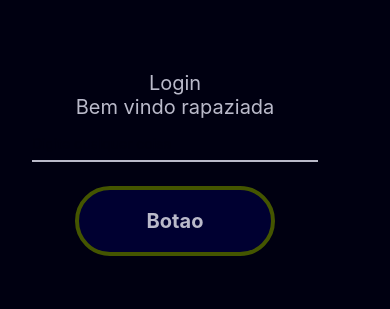
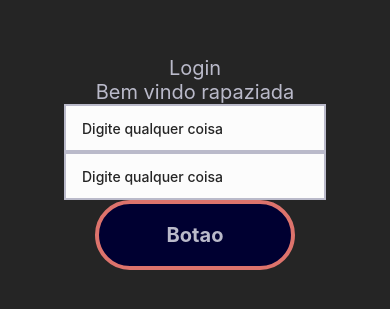
Before and after one commit to matheuslira13/MotorCycleProject, a React Native app: screen / in a window 390 px wide. Shown: the part 259-568 px from the top of the page. Built offline with nearby package versions, Linux system fonts and the light colour scheme.

Commit message:
feat: Atualiza TextInput

```diff
--- /dev/null
+++ b/metro.config.js
@@ -0,0 +1,4 @@
+// Learn more https://docs.expo.io/guides/customizing-metro
+const { getDefaultConfig } = require('expo/metro-config');
+
+module.exports = getDefaultConfig(__dirname);
--- a/package.json
+++ b/package.json
@@ -9,13 +9,15 @@
     "web": "expo start --web"
   },
   "dependencies": {
+    "@expo/dev-tools": "^0.13.173",
+    "@expo/ngrok": "^4.1.0",
     "@react-navigation/native": "^6.0.12",
     "@react-navigation/native-stack": "^6.8.0",
     "expo": "~46.0.9",
     "expo-status-bar": "~1.4.0",
     "react": "18.0.0",
     "react-dom": "18.0.0",
-    "react-native": "0.69.4",
+    "react-native": "0.69.6",
     "react-native-safe-area-context": "4.3.1",
     "react-native-screens": "~3.15.0",
     "react-native-web": "~0.18.7"
--- a/src/components/TextInput/TextInput.tsx
+++ b/src/components/TextInput/TextInput.tsx
@@ -12,7 +12,6 @@ interface TextInputProps {
   hint?: string;
   status?: StatusType;
   isPassword?: boolean;
-  isDisabled?: boolean;
   onTextInput?: (nextValue: any) => void;
 }
 
@@ -22,17 +21,13 @@ const TextInput = ({
   hint,
   status = "default",
   isPassword = false,
-  isDisabled = false,
+
   onTextInput,
 }: TextInputProps) => {
   const [isFocused, setFocused] = useState(false);
-  const [displayPassword, setDisplayPassword] = useState(false);
-  const { black, blue } = Colors.primary;
+  const { black } = Colors.primary;
 
-  // Decides if the component is rendered with disabled style
-  let statusProps;
-  if (!isDisabled) {
-    statusProps = {
+  let statusProps = {
       default: isFocused
         ? { style: styles.focused }
         : { style: styles.unfocused },
@@ -40,27 +35,31 @@ const TextInput = ({
       alert: { style: styles.alert },
       error: { style: styles.error },
     }[status];
-  } else {
-    statusProps = { style: styles.disabled };
-  }
+
+    let statusPropsForHint = {
+      default: isFocused
+        ? { style: styles.focused }
+        : { style: styles.unfocused },
+      success: { style: styles.successForHint },
+      alert: { style: styles.alertForHint },
+      error: { style: styles.errorForHint },
+    }[status];
+
 
   return (
     <View style={styles.container}>
       <View style={styles.inputView}>
         <RNTextInput
           value={value}
-          placeholder={placeholder}
-          secureTextEntry={isPassword && !displayPassword && !isDisabled}
+          placeholder={hint ? hint:placeholder}
+          secureTextEntry={isPassword}
           onTextInput={onTextInput}
-          editable={!isDisabled}
-          style={[styles.textInput, isDisabled && statusProps.style]}
-          placeholderTextColor={!isDisabled ? black : blue}
+          style={[styles.textInput, statusProps.style]}
+          placeholderTextColor={statusPropsForHint.style.color}
           onFocus={() => setFocused(true)}
           onBlur={() => setFocused(false)}
         />
       </View>
-      <View style={[styles.spacer, statusProps.style]} />
-      <Text style={[styles.hint, statusProps.style]}>{hint}</Text>
     </View>
   );
 };
--- a/src/components/TextInput/styles.ts
+++ b/src/components/TextInput/styles.ts
@@ -4,33 +4,32 @@ import GlobalStyles from "../../utils/styleGlobal";
 export const styles = StyleSheet.create({
   container: {
     width: "100%",
-    paddingHorizontal: GlobalStyles.$spacing5,
-    paddingVertical: GlobalStyles.$spacing3,
+    paddingHorizontal: GlobalStyles.$spacing7,
   },
   textInput: {
     flex: 1,
-    color: GlobalStyles.$feedback_error,
+    borderBottomWidth: GlobalStyles.$stroke2,
+    borderLeftWidth: GlobalStyles.$stroke2,
+    borderTopWidth: GlobalStyles.$stroke2,
+    borderWidth: GlobalStyles.$stroke2,
+    backgroundColor: GlobalStyles.$primary_white,
+    borderColor: GlobalStyles.$secondary_white,
+    paddingLeft: GlobalStyles.$spacing3,
+    height:GlobalStyles.$spacing6,
+    fontWeight: "500",
   },
   inputView: {
     alignItems: "center",
     justifyContent: "space-between",
     flexDirection: "row",
-  },
-  spacer: {
-    marginVertical: GlobalStyles.$spacing2,
-    borderBottomWidth: GlobalStyles.$stroke2,
-  },
-  hint: {
-    fontSize: GlobalStyles.$spacing28,
+
   },
   // Status
   unfocused: {
-    color: GlobalStyles.$secondary_white,
-    borderColor: GlobalStyles.$secondary_white,
+    color: GlobalStyles.$primary_black,
   },
   focused: {
-    color: GlobalStyles.$secondary_yellow,
-    borderColor: GlobalStyles.$secondary_yellow,
+    color: GlobalStyles.$secondary_white
   },
   success: {
     color: GlobalStyles.$feedback_success_dark,
@@ -44,11 +43,16 @@ export const styles = StyleSheet.create({
     color: GlobalStyles.$feedback_error_dark,
     borderColor: GlobalStyles.$feedback_error,
   },
-  disabled: {
-    color: GlobalStyles.$primary_black,
-    borderColor: GlobalStyles.$disabled,
-    opacity: 0.5,
+  //Hint
+  successForHint: {
+    color: GlobalStyles.$feedback_success_dark,
   },
+  alertForHint: {
+    color: GlobalStyles.$feedback_warning_dark,
+  },
+  errorForHint: {
+    color: GlobalStyles.$feedback_error_dark,
+  }
 });
 
 export default styles;
--- a/src/templates/Login/Login.tsx
+++ b/src/templates/Login/Login.tsx
@@ -2,7 +2,7 @@ import { useState } from "react";
 import { Text, View, Pressable } from "react-native";
 import { styles } from "./styles";
 import { useNavigation } from "@react-navigation/native";
-import ExemploHardParaVcs from "../../components/TextInput/TextInput";
+import TextInput from "../../components/TextInput/TextInput";
 
 type LoginProps = {
   text: string;
@@ -16,13 +16,19 @@ export default function Login({ text, setText, gotoNextScreen }: LoginProps) {
       <Text style={styles.title}>Login</Text>
       <Text>{text}</Text>
       <Text style={styles.title}>Bem vindo rapaziada</Text>
-      <ExemploHardParaVcs
+      <TextInput
         value={text}
         placeholder={"Digite qualquer coisa"}
-        hint={text}
         status={"default"}
         onTextInput={(e) => setText(e.target.value)}
-        isDisabled={false}
+        isPassword={true}
+      />
+      <TextInput
+        value={text}
+        placeholder={"Digite qualquer coisa"}
+        status={"default"}
+        onTextInput={(e) => setText(e.target.value)}
+        isPassword={true}
       />
       <Pressable style={styles.btn} onPress={gotoNextScreen}>
         <Text style={styles.textBtn}>Botao</Text>
--- a/src/templates/Login/styles.ts
+++ b/src/templates/Login/styles.ts
@@ -6,8 +6,8 @@ export const styles = StyleSheet.create({
     flex: 1,
     alignItems: "center",
     justifyContent: "center",
-    paddingRight: GlobalStyles.$spacing40,
-    backgroundColor: GlobalStyles.$primary_black,
+   backgroundColor:GlobalStyles.$primary_black
+
   },
   title: {
     fontSize: 20,
@@ -15,7 +15,7 @@ export const styles = StyleSheet.create({
   },
   btn: {
     backgroundColor: "#000031",
-    borderColor: GlobalStyles.$secondary_yellow,
+    borderColor: GlobalStyles.$primary_red,
     color: GlobalStyles.$secondary_white,
     borderLeftWidth: 4,
     borderRightWidth: 4,
--- a/src/utils/Constants.tsx
+++ b/src/utils/Constants.tsx
@@ -1,14 +1,13 @@
 export const Colors = {
   primary: {
-    blue: "#00F",
-    ocean: "#005533",
-    black: "#000011",
-    disabled: "#9e9a9a",
+    black: "#252525",
+    red: "#DD736C",
+    white:"#FCFCFC",
+    blue: "008BD9",
   },
   secondary: {
-    red: "#FF0044",
-    yellow: "#445500",
-    white: "#babaca",
+    red: "#FF0E00",
+    white:"#BABACA"
   },
   feedback: {
     Success: {
@@ -58,13 +57,13 @@ export const Radius = {
 };
 
 export const Typography = {
-  spacing48: 48,
-  spacing40: 40,
-  spacing32: 32,
-  spacing28: 28,
-  spacing23: 23,
-  spacing19: 19,
-  spacing16: 16,
-  spacing13: 13,
-  spacing11: 11,
+  typography48: 48,
+  typography40: 40,
+  typography32: 32,
+  typography28: 28,
+  typography23: 23,
+  typography19: 19,
+  typography16: 16,
+  typography13: 13,
+  typography11: 11,
 };
--- a/src/utils/styleGlobal.ts
+++ b/src/utils/styleGlobal.ts
@@ -3,13 +3,11 @@ import { Colors, Spacing, Stroke, Radius, Typography } from "./Constants";
 export const GlobalStyles = {
   //Primary Colors
   $primary_black: Colors.primary.black,
-  $primary_blue: Colors.primary.blue,
-  $primary_ocean: Colors.primary.ocean,
-  $disabled: Colors.primary.disabled,
+  $primary_red: Colors.primary.red,
+  $primary_white: Colors.primary.white,
   //Secondary Colors
   $secondary_red: Colors.secondary.red,
   $secondary_white: Colors.secondary.white,
-  $secondary_yellow: Colors.secondary.yellow,
   //Feedback Colors
   $feedback_success: Colors.feedback.Success.default,
   $feedback_success_dark: Colors.feedback.Success.dark,
@@ -41,14 +39,14 @@ export const GlobalStyles = {
   $corner3: Radius.corner3,
   $corner4: Radius.corner4,
   //Typography
-  $spacing48: Typography.spacing48,
-  $spacing40: Typography.spacing40,
-  $spacing32: Typography.spacing32,
-  $spacing28: Typography.spacing28,
-  $spacing23: Typography.spacing23,
-  $spacing19: Typography.spacing19,
-  $spacing16: Typography.spacing16,
-  $spacing13: Typography.spacing13,
-  $spacing11: Typography.spacing11,
+  $typography48: Typography.typography48,
+  $typography40: Typography.typography40,
+  $typography32: Typography.typography32,
+  $typography28: Typography.typography28,
+  $typography23: Typography.typography23,
+  $typography19: Typography.typography19,
+  $typography16: Typography.typography16,
+  $typography13: Typography.typography13,
+  $typography11: Typography.typography11,
 };
 export default GlobalStyles;
```
Also changed, not shown: 2 other files (tests, documents, lock files or other folders).
